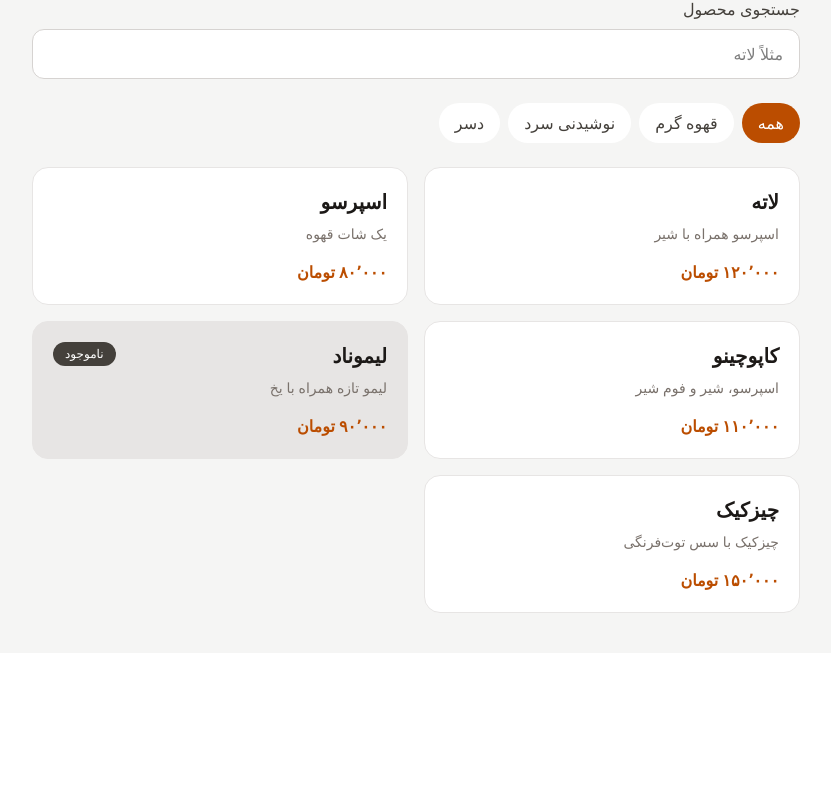
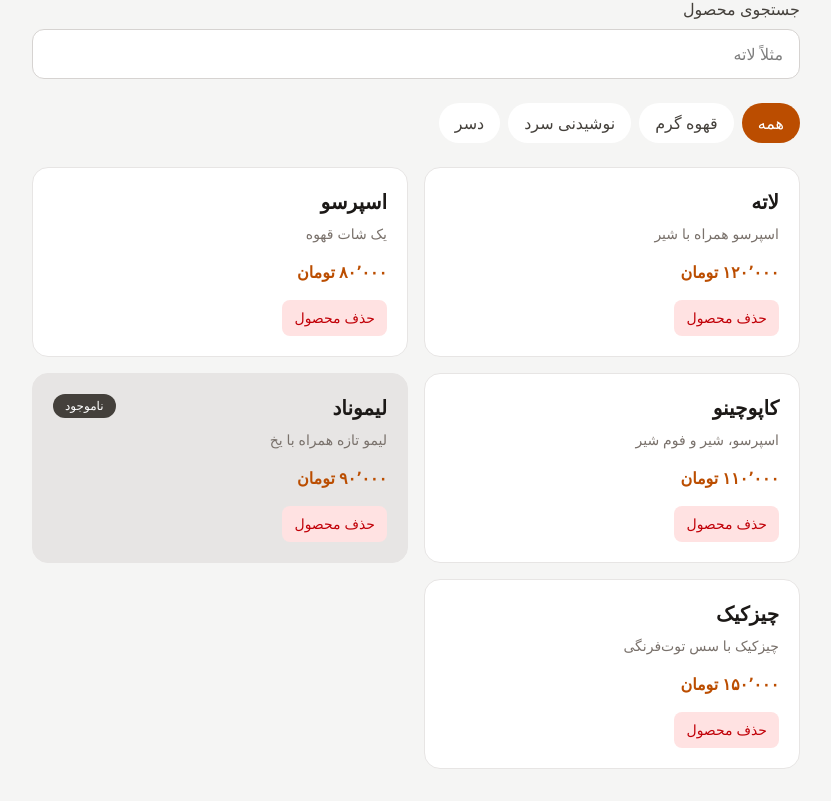
Before and after one commit to SobhanMirgholami/roll-menu, a React (Vite) app: page / in a window 1280 px wide. Shown: the part 665-1466 px from the top of the page, without its empty margins (224-1055 px from the left). Before the commit the page ends 1318 px from the top, so only its background shows below. Built offline with nearby package versions, Linux system fonts and the light colour scheme.

Commit message:
adding delete feature(demo)

```diff
--- a/src/components/App.jsx
+++ b/src/components/App.jsx
@@ -1,84 +1,111 @@
-import { useState } from 'react'
-import ProductCard from './ProductCard'
-import CategoryTabs from './CategoryTabs'
-import AddProductForm from './AddProductForm'
+import { useEffect, useState } from "react";
+import ProductCard from "./ProductCard";
+import CategoryTabs from "./CategoryTabs";
+import AddProductForm from "./AddProductForm";
 
 const initialProducts = [
   {
     id: 1,
-    name: 'لاته',
-    description: 'اسپرسو همراه با شیر',
+    name: "لاته",
+    description: "اسپرسو همراه با شیر",
     price: 120000,
-    category: 'قهوه گرم',
+    category: "قهوه گرم",
     isAvailable: true,
   },
   {
     id: 2,
-    name: 'اسپرسو',
-    description: 'یک شات قهوه',
+    name: "اسپرسو",
+    description: "یک شات قهوه",
     price: 80000,
-    category: 'قهوه گرم',
+    category: "قهوه گرم",
     isAvailable: true,
   },
   {
     id: 3,
-    name: 'کاپوچینو',
-    description: 'اسپرسو، شیر و فوم شیر',
+    name: "کاپوچینو",
+    description: "اسپرسو، شیر و فوم شیر",
     price: 110000,
-    category: 'قهوه گرم',
+    category: "قهوه گرم",
     isAvailable: true,
   },
   {
     id: 5,
-    name: 'لیموناد',
-    description: 'لیمو تازه همراه با یخ',
+    name: "لیموناد",
+    description: "لیمو تازه همراه با یخ",
     price: 90000,
-    category: 'نوشیدنی سرد',
+    category: "نوشیدنی سرد",
     isAvailable: false,
   },
   {
     id: 6,
-    name: 'چیزکیک',
-    description: 'چیزکیک با سس توت‌فرنگی',
+    name: "چیزکیک",
+    description: "چیزکیک با سس توت‌فرنگی",
     price: 150000,
-    category: 'دسر',
+    category: "دسر",
     isAvailable: true,
   },
-]
+];
+function loadProducts() {
+  try {
+    const savedProducts = localStorage.getItem("cafe-products");
+
+    if (savedProducts === null) {
+      return initialProducts;
+    }
+
+    const parsedProducts = JSON.parse(savedProducts);
+
+    return Array.isArray(parsedProducts) ? parsedProducts : initialProducts;
+  } catch {
+    return initialProducts;
+  }
+}
 
 export default function App() {
-  const [products, setProducts] = useState(initialProducts)
-  const [searchTerm, setSearchTerm] = useState('')
-  const [selectedCategory, setSelectedCategory] = useState('همه')
+  const [products, setProducts] = useState(loadProducts);
+  const [searchTerm, setSearchTerm] = useState("");
+  const [selectedCategory, setSelectedCategory] = useState("همه");
+  useEffect(() => {
+    try {
+      localStorage.setItem("cafe-products", JSON.stringify(products));
+    } catch (error) {
+      console.error("ذخیره‌سازی محصولات انجام نشد:", error);
+    }
+  }, [products]);
 
   const categories = [
-    'همه',
+    "همه",
     ...new Set(products.map((product) => product.category)),
-  ]
+  ];
 
   const filteredProducts = products.filter((product) => {
     const matchesCategory =
-      selectedCategory === 'همه' ||
-      product.category === selectedCategory
+      selectedCategory === "همه" || product.category === selectedCategory;
 
-    const matchesSearch = product.name.includes(searchTerm.trim())
+    const matchesSearch = product.name.includes(searchTerm.trim());
 
-    return matchesCategory && matchesSearch
-  })
+    return matchesCategory && matchesSearch;
+  });
 
   function handleAddProduct(newProduct) {
-    setProducts((currentProducts) => [
-      ...currentProducts,
-      newProduct,
-    ])
+    setProducts((currentProducts) => [...currentProducts, newProduct]);
+  }
+  function handleDeleteProduct(productId) {
+    const confirmed = window.confirm("این محصول حذف شود؟");
+
+    if (!confirmed) {
+      return;
+    }
+
+    setProducts((currentProducts) =>
+      currentProducts.filter((product) => product.id !== productId),
+    );
   }
 
   return (
     <main dir="rtl" className="min-h-screen bg-stone-100 px-4 py-10">
       <div className="mx-auto max-w-3xl">
-        <h1 className="mb-6 text-3xl font-bold text-stone-900">
-          منوی کافه
-        </h1>
+        <h1 className="mb-6 text-3xl font-bold text-stone-900">منوی کافه</h1>
 
         <AddProductForm onAddProduct={handleAddProduct} />
 
@@ -110,16 +137,15 @@ export default function App() {
               description={product.description}
               price={product.price}
               isAvailable={product.isAvailable}
+              onDelete={() => handleDeleteProduct(product.id)}
             />
           ))}
         </div>
 
         {filteredProducts.length === 0 && (
-          <p className="mt-6 text-center text-stone-500">
-            محصولی پیدا نشد.
-          </p>
+          <p className="mt-6 text-center text-stone-500">محصولی پیدا نشد.</p>
         )}
       </div>
     </main>
-  )
+  );
 }
--- a/src/components/ProductCard.jsx
+++ b/src/components/ProductCard.jsx
@@ -3,17 +3,16 @@ export default function ProductCard({
   description,
   price,
   isAvailable,
+  onDelete,
 }) {
   return (
     <article
       className={`rounded-2xl border border-stone-200 p-5 ${
-        isAvailable ? 'bg-white' : 'bg-stone-200'
+        isAvailable ? "bg-white" : "bg-stone-200"
       }`}
     >
       <div className="flex items-start justify-between gap-3">
-        <h2 className="text-xl font-bold text-stone-900">
-          {name}
-        </h2>
+        <h2 className="text-xl font-bold text-stone-900">{name}</h2>
 
         {!isAvailable && (
           <span className="rounded-full bg-stone-700 px-3 py-1 text-xs text-white">
@@ -22,13 +21,18 @@ export default function ProductCard({
         )}
       </div>
 
-      <p className="mt-2 text-sm text-stone-500">
-        {description}
-      </p>
+      <p className="mt-2 text-sm text-stone-500">{description}</p>
 
       <p className="mt-4 font-semibold text-amber-700">
-        {price.toLocaleString('fa-IR')} تومان
+        {price.toLocaleString("fa-IR")} تومان
       </p>
+      <button
+        type="button"
+        onClick={onDelete}
+        className="mt-4 rounded-lg bg-red-100 px-3 py-2 text-sm text-red-700"
+      >
+        حذف محصول
+      </button>
     </article>
-  )
+  );
 }
```
